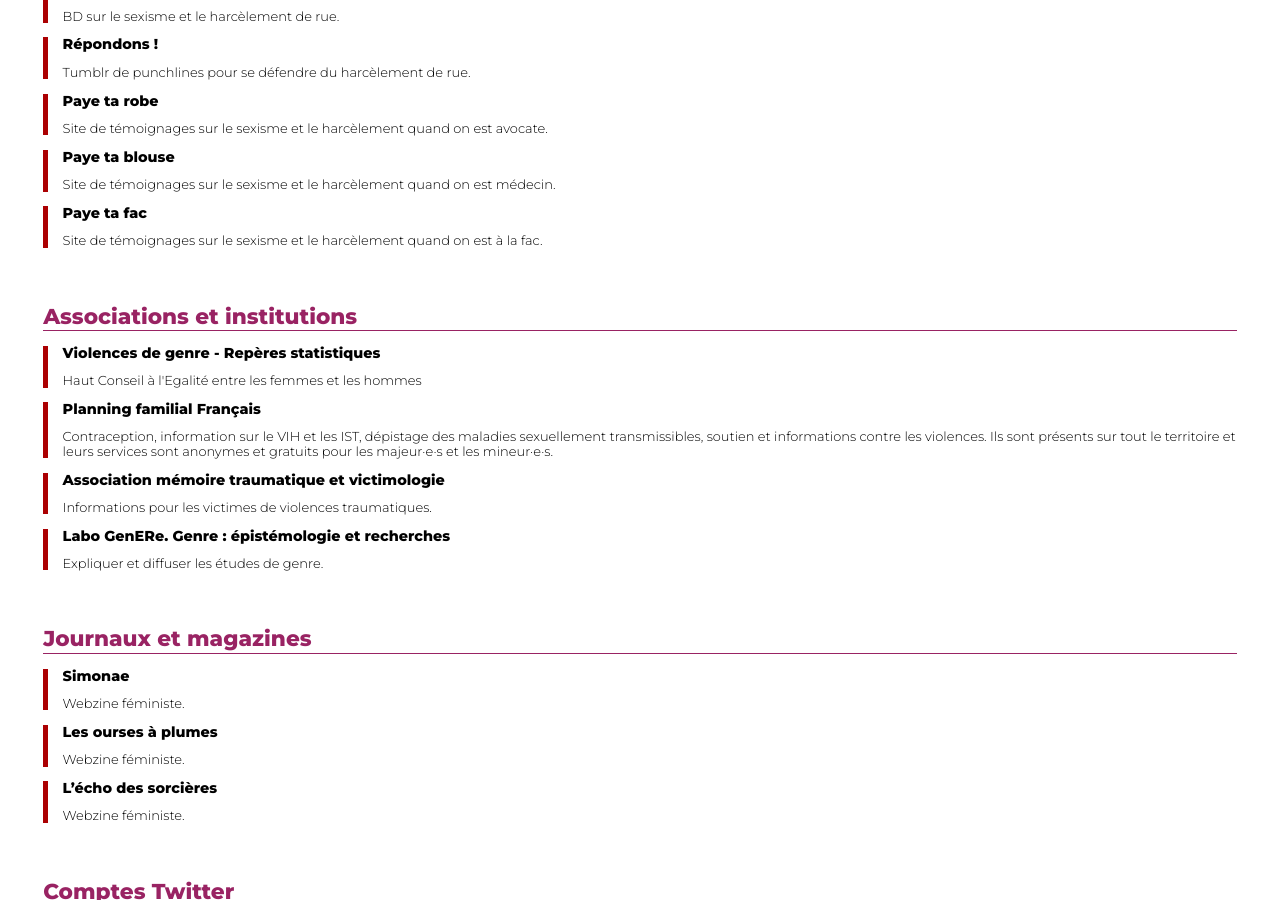
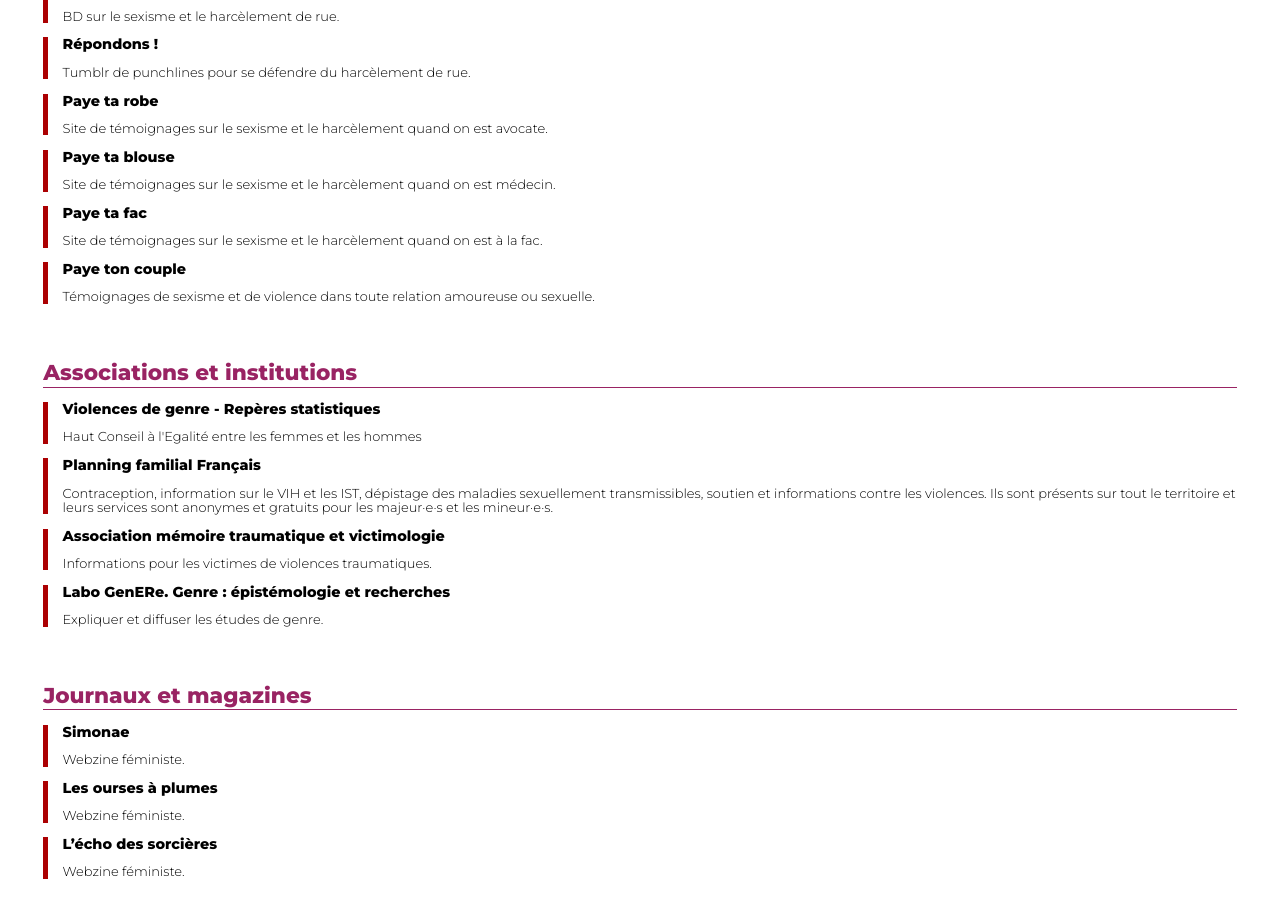
Before and after one commit to meyss/argu, a Jekyll site: the page built from fem-liens.html, in a window 1280 px wide and 900 px high, scrolled down 1804 px. Built offline with Jekyll 4.4.1, drawn with Linux system fonts in a browser that asks for light colours; comment, search, counter and statistics services are not loaded.

Commit message:
Ajout de paye ton couple dans la biblio fem

```diff
--- a/fem-liens.html
+++ b/fem-liens.html
@@ -112,6 +112,10 @@
 	<li>
 		<a href="https://payetafac.tumblr.com/">Paye ta fac</a>
 		<p>Site de témoignages sur le sexisme et le harcèlement quand on est à la fac.</p>
+	</li>
+	<li>
+		<a href="https://payetoncouple.tumblr.com/">Paye ton couple</a>
+		<p>Témoignages de sexisme et de violence dans toute relation amoureuse ou sexuelle.</p>
 	</li>
 </ul>
 
```
Also changed, not shown: images/fem-biblio.png (deleted).
